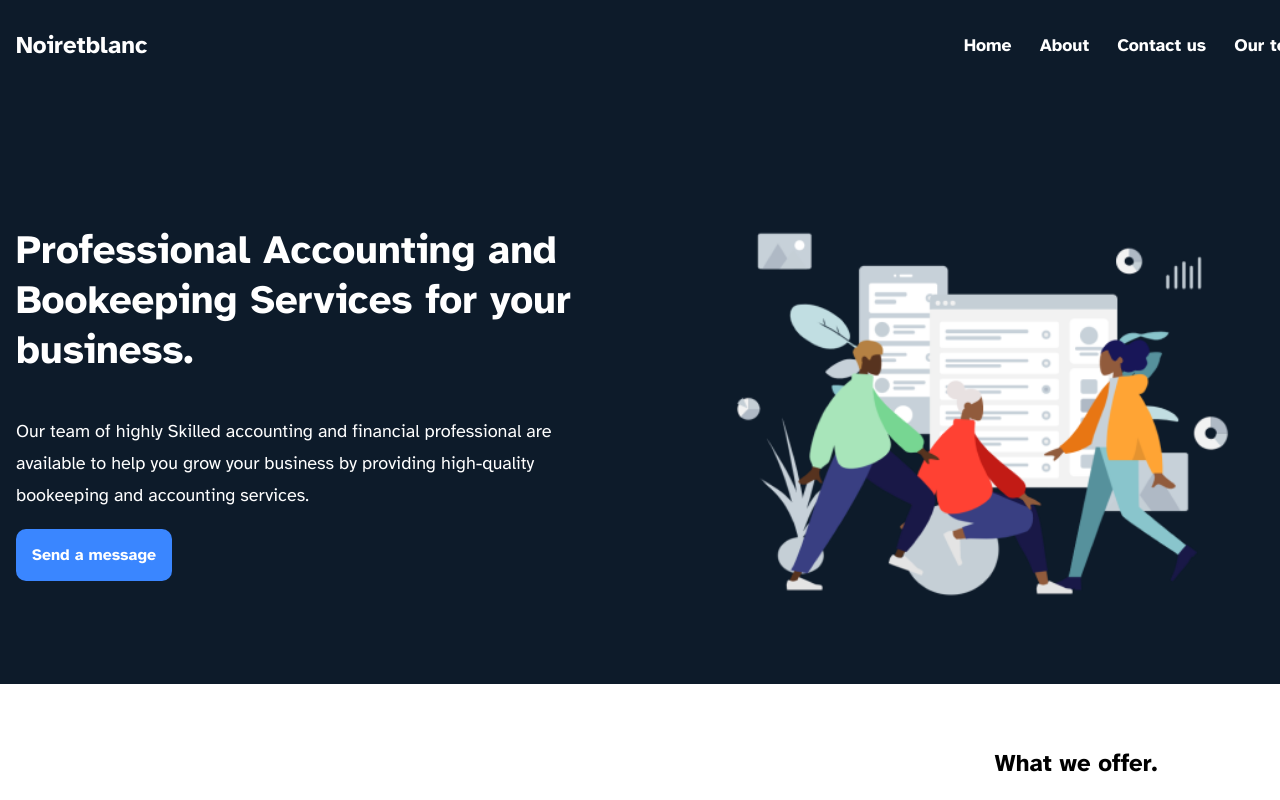
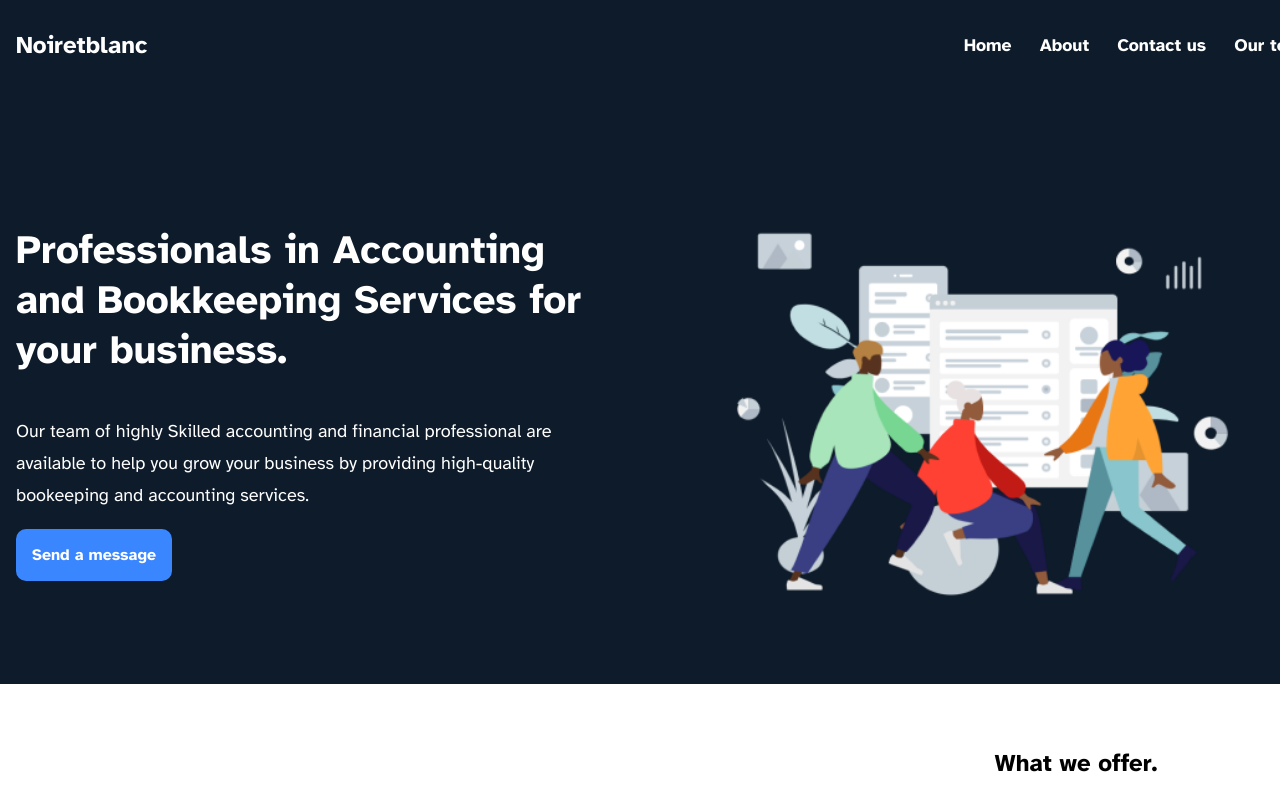
Before and after one commit to sammyodiagbe/noiretblanc, a React (Create React App) app: page / in a window 1280 px wide. Shown: the top 800 px of the page. Built offline with nearby package versions, Linux system fonts and the light colour scheme.

Commit message:
fixing spelling errors

```diff
--- a/src/App.js
+++ b/src/App.js
@@ -22,7 +22,7 @@ function App() {
           <div className="container">
             <div className="left">
               <h1 className="title">
-                Professional Accounting and Bookeeping Services for your
+                Professionals in Accounting and Bookkeeping Services for your
                 business.
               </h1>
               <p>
```
